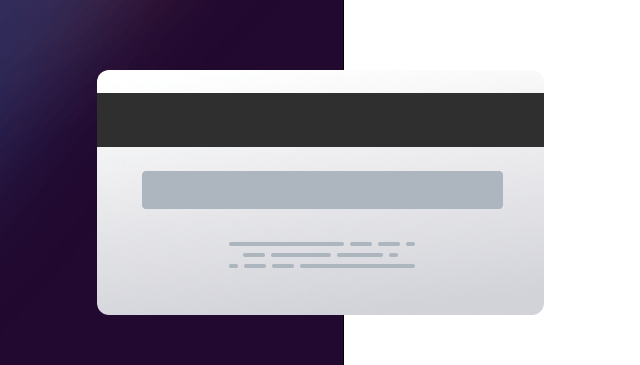
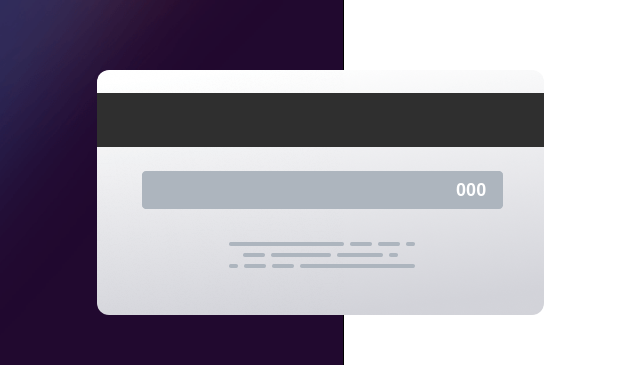
Before and after one commit to theguylex/interactive-card-details-form-main, a plain HTML site: page index.html in a window 1280 px wide. Shown: the part 410-775 px from the top of the page, 76-716 px from the left. Drawn offline with Linux system fonts and the light colour scheme.

Commit message:
cardCVC content

```diff
--- a/index.html
+++ b/index.html
@@ -42,7 +42,11 @@
               </div>
             </div>
           </div>
-          <div class="cardBack"></div>
+          <div class="cardBack">
+            <div class="cardBackContent">
+              <h5 class="cardCVC">000</h5>
+            </div>
+          </div>
         </div>
       </div>
 
--- a/style.css
+++ b/style.css
@@ -75,6 +75,21 @@
     /* z-index: 1; */
     /* border: 1px solid black; */
     border-radius: 12px;
+}
+
+.cardBackContent {
+    height: 100%;
+    width: 100%;
+    position: relative;
+}
+
+.cardCVC {
+    position: absolute;
+    right: 13%;
+    top: 45%;
+    font-family: Arial, Helvetica, sans-serif;
+    font-size: 18px;
+    color: white;
 }
 
 .form-container {
```
